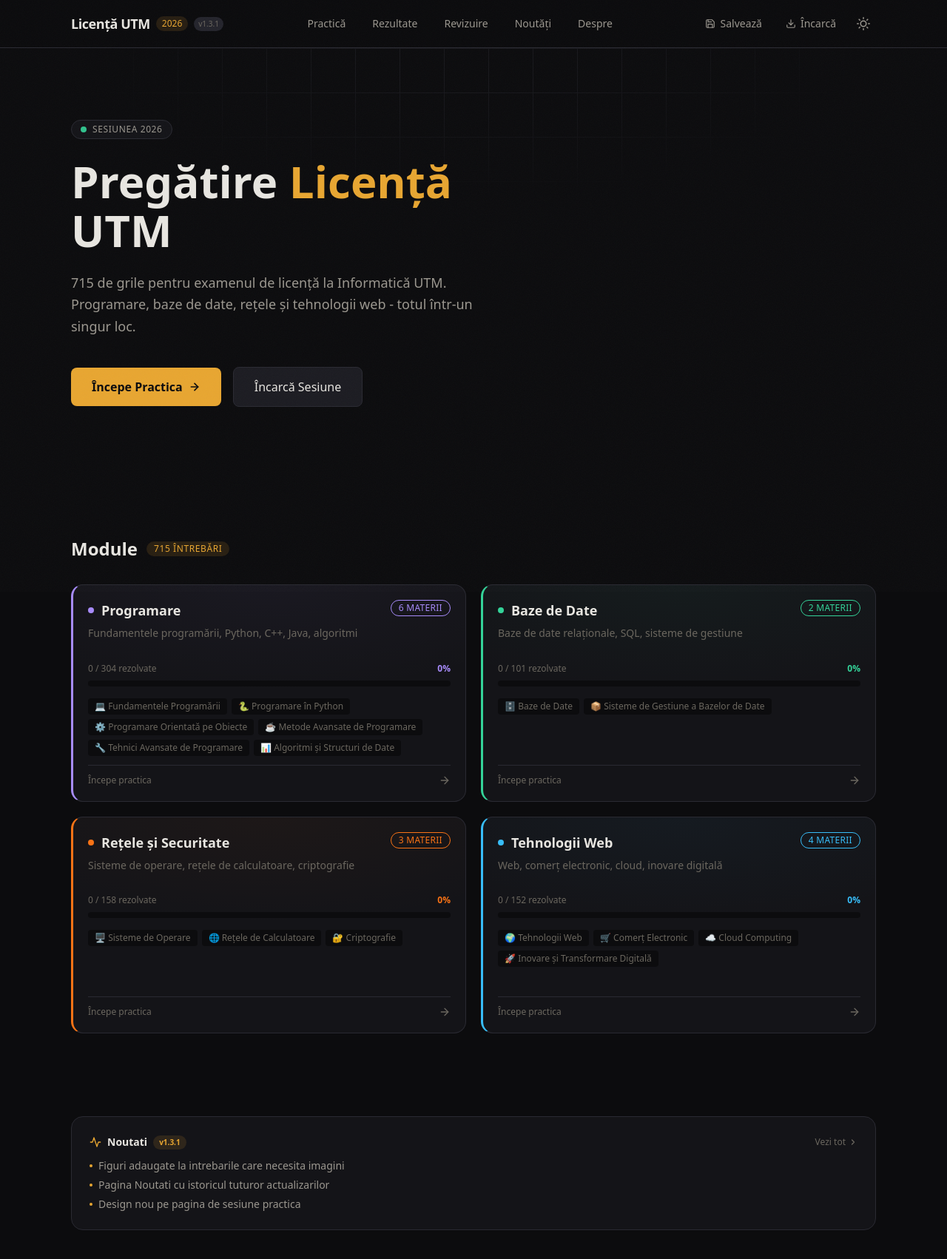
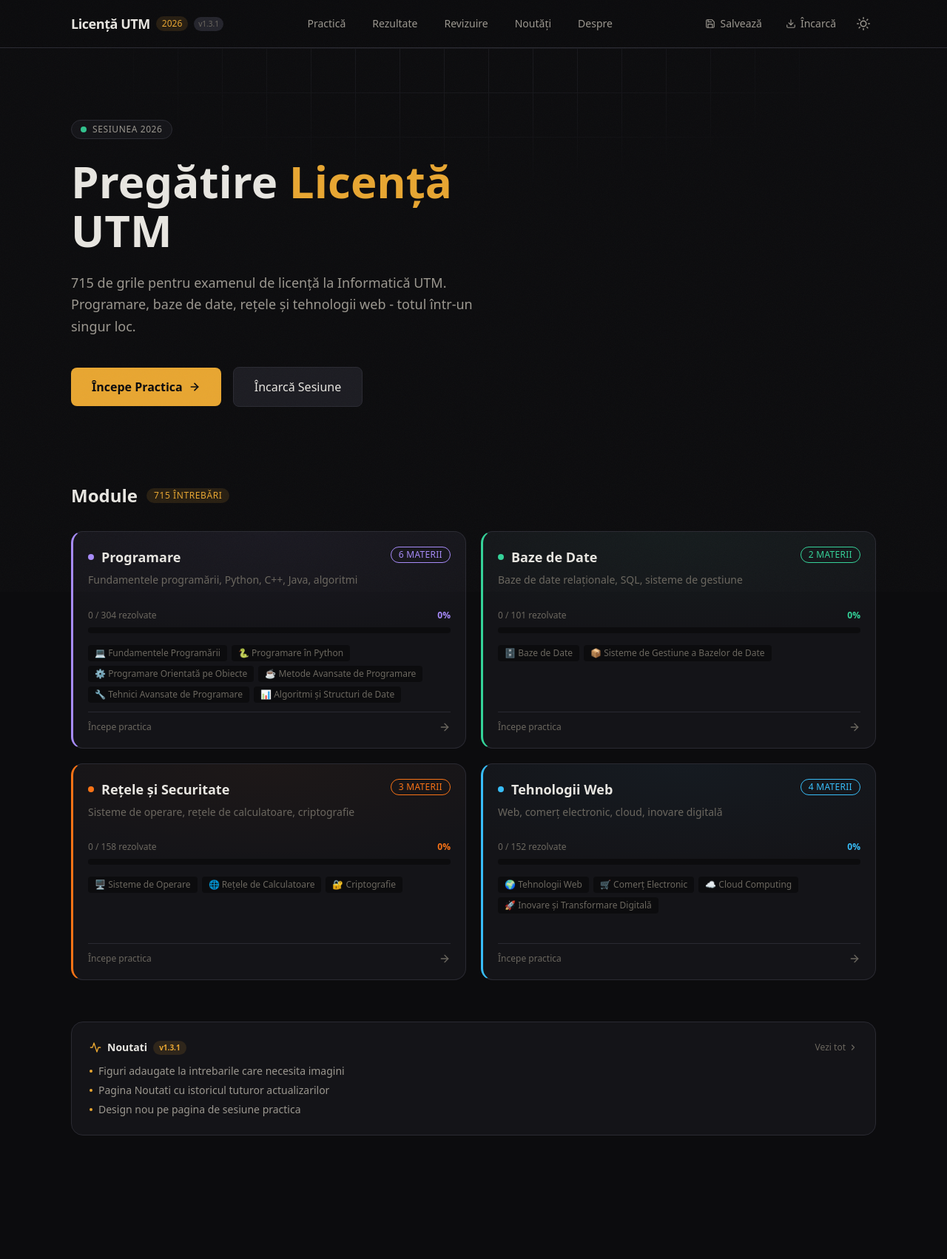
Before and after one commit to AndreiBalan-dev/pregatire-licenta-utm, a Next.js app: page / in a window 1280 px wide. Shown: the top 1702 px of the page at 74% size. After the commit the page ends 1583 px from the top, so only its background shows below. Built offline with nearby package versions, Linux system fonts and the light colour scheme.

Commit message:
tighten up the spacing on landing page

```diff
--- a/src/components/home/ChangelogBanner.tsx
+++ b/src/components/home/ChangelogBanner.tsx
@@ -11,7 +11,7 @@
 
 export function ChangelogBanner() {
   return (
-    <section className="py-8 sm:py-12 pb-24 md:pb-12">
+    <section className="pt-2 sm:pt-4 pb-24 md:pb-12">
       <Container>
         <Link
           href="/noutati"
--- a/src/components/home/HeroSection.tsx
+++ b/src/components/home/HeroSection.tsx
@@ -12,7 +12,7 @@
 
 export function HeroSection({ hasExistingSession, totalAnswered, accuracy }: HeroSectionProps) {
   return (
-    <section className="relative overflow-hidden pt-16 pb-20 md:pt-24 md:pb-28">
+    <section className="relative overflow-hidden pt-16 pb-12 md:pt-24 md:pb-16">
       <div className="absolute inset-0 grid-pattern opacity-40" />
 
       <Container className="relative">
--- a/src/components/home/ModuleGrid.tsx
+++ b/src/components/home/ModuleGrid.tsx
@@ -10,7 +10,7 @@
   const { session } = useSession();
 
   return (
-    <section className="py-12 sm:py-16">
+    <section className="py-8 sm:py-10">
       <Container>
         <div className="flex items-center gap-3 mb-8 animate-fade-in">
           <h2
```
